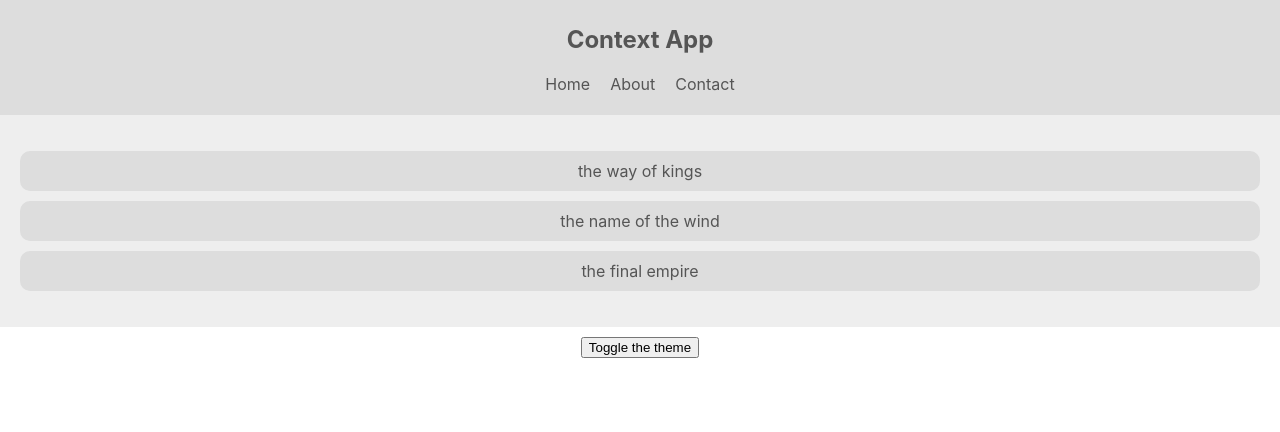
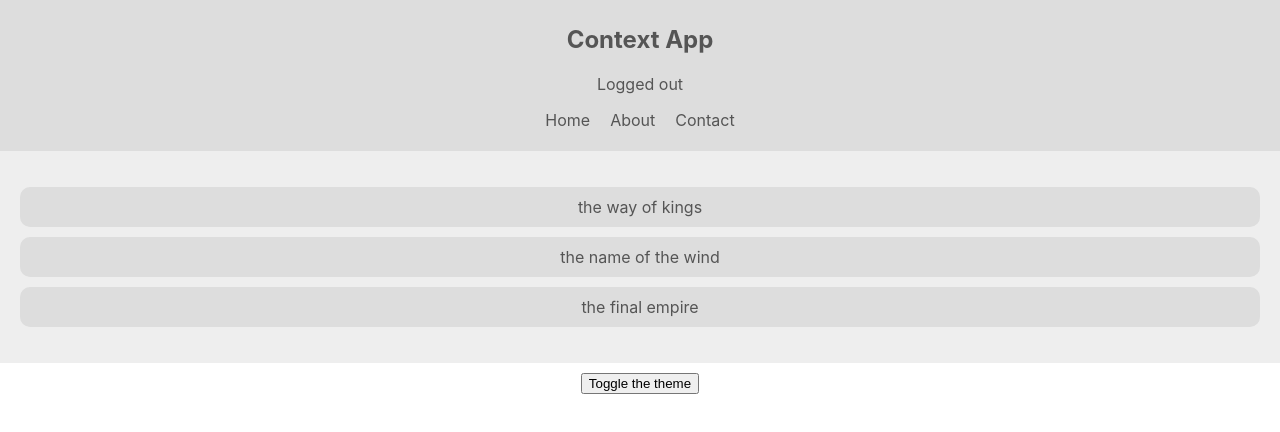
Before and after one commit to forxynet/react-context-app, a React (Create React App) app: page / in a window 1280 px wide. Shown: the top 432 px of the page. Built offline with nearby package versions, Linux system fonts and the light colour scheme.

Commit message:
initial commit

```diff
--- a/src/components/Navbar.js
+++ b/src/components/Navbar.js
@@ -1,13 +1,19 @@
 import { ThemeContext } from '../contexts/ThemeContext';
+import { AuthContext } from '../contexts/AuthContext';
 
 export default function Navbar() {
   return (
-    <ThemeContext.Consumer>{(context) => {
-      const { isLightTheme, light, dark } = context;
+    <AuthContext.Consumer>{(authContext) => (
+      <ThemeContext.Consumer>{(themeContext) => {
+        const { isAuthenticated, toggleAuth } = authContext;
+        const { isLightTheme, light, dark } = themeContext;
         const theme = isLightTheme ? light : dark;
         return (
           <nav style={{ background: theme.ui, color: theme.syntax }}>
             <h1>Context App</h1>
+            <div onClick={toggleAuth}>
+              {isAuthenticated ? 'Logged in' : 'Logged out'}
+            </div>
             <ul>
               <li>Home</li>
               <li>About</li>
@@ -15,7 +21,7 @@
             </ul>
           </nav>
         )
-    }}
-    </ThemeContext.Consumer>
+      }}</ThemeContext.Consumer>
+    )}</AuthContext.Consumer>
   )
 }
```
Also changed, not shown: 1 other file (tests, documents, lock files or other folders). Lines whose indentation alone changed are shown as unchanged.
